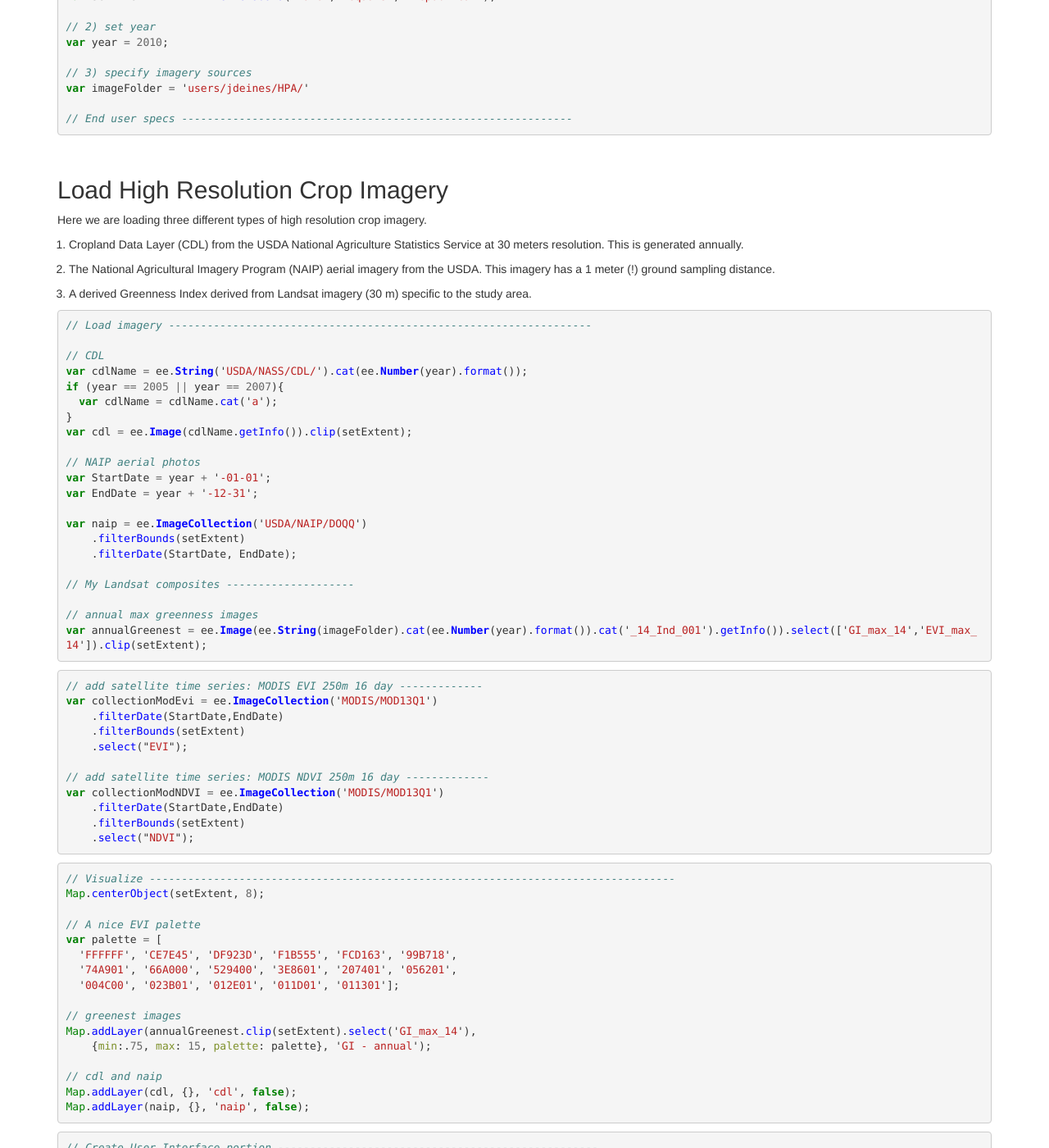
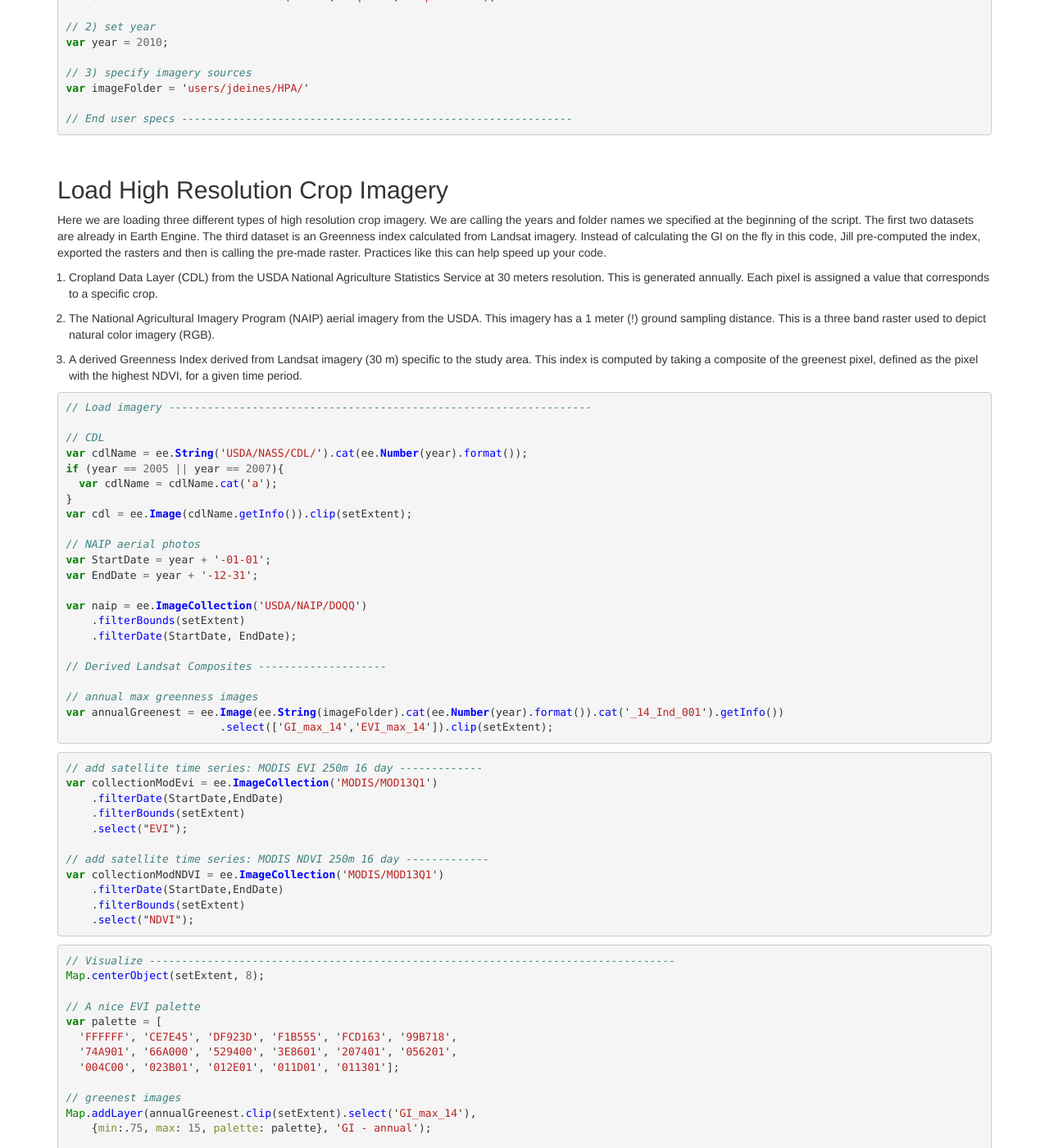
Before and after one commit to geohackweek/GoogleEarthEngine, a Jekyll site: the page built from _episodes/06-time-series.md, in a window 1280 px wide and 1400 px high, scrolled down 729 px. Shown: the whole window at 82% size. Built offline with Jekyll 4.4.1, drawn with Linux system fonts in a browser that asks for light colours.

Commit message:
06 exercise 2

```diff
--- a/_episodes/06-time-series.md
+++ b/_episodes/06-time-series.md
@@ -45,14 +45,16 @@ var imageFolder = 'users/jdeines/HPA/'
 // End user specs -------------------------------------------------------------
 {% endhighlight %}
 <br>
+
 ## Load High Resolution Crop Imagery
 
-Here we are loading three different types of high resolution crop imagery.
-1. Cropland Data Layer (CDL) from the USDA National Agriculture Statistics Service at 30 meters resolution. This is generated annually.
+Here we are loading three different types of high resolution crop imagery. We are calling the years and folder names we specified at the beginning of the script. The first two datasets are already in Earth Engine. The third dataset is an Greenness index calculated from Landsat imagery. Instead of calculating the GI on the fly in this code, Jill pre-computed the index, exported the rasters and then is calling the pre-made raster. Practices like this can help speed up your code.
 
-2. The National Agricultural Imagery Program (NAIP) aerial imagery from the USDA. This imagery has a 1 meter (!) ground sampling distance.
+1. Cropland Data Layer (CDL) from the USDA National Agriculture Statistics Service at 30 meters resolution. This is generated annually. Each pixel is assigned a value that corresponds to a specific crop.
 
-3.  A derived Greenness Index derived from Landsat imagery (30 m) specific to the study area.
+2. The National Agricultural Imagery Program (NAIP) aerial imagery from the USDA. This imagery has a 1 meter (!) ground sampling distance. This is a three band raster used to depict natural color imagery (RGB).
+
+3.  A derived Greenness Index derived from Landsat imagery (30 m) specific to the study area. This index is computed by taking a composite of the greenest pixel, defined as the pixel with the highest NDVI, for a given time period.
 
 {% highlight javascript %}
 // Load imagery ------------------------------------------------------------------
@@ -72,10 +74,13 @@ var naip = ee.ImageCollection('USDA/NAIP/DOQQ')
     .filterBounds(setExtent)
     .filterDate(StartDate, EndDate);
 
-// My Landsat composites --------------------
+// Derived Landsat Composites --------------------
 
 // annual max greenness images
-var annualGreenest = ee.Image(ee.String(imageFolder).cat(ee.Number(year).format()).cat('_14_Ind_001').getInfo()).select(['GI_max_14','EVI_max_14']).clip(setExtent);
+var annualGreenest = ee.Image(ee.String(imageFolder).cat(ee.Number(year).format()).cat('_14_Ind_001').getInfo())
+                        .select(['GI_max_14','EVI_max_14']).clip(setExtent);
+
+
 {% endhighlight %}
 
 
```
Also changed, not shown: _episodes/07-wrap-up.md (+3 -3 lines).
